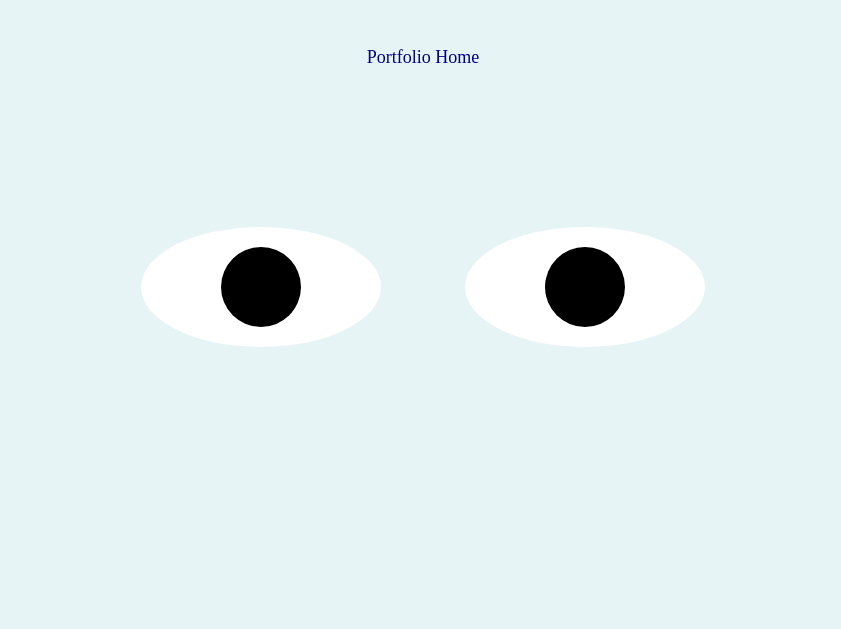
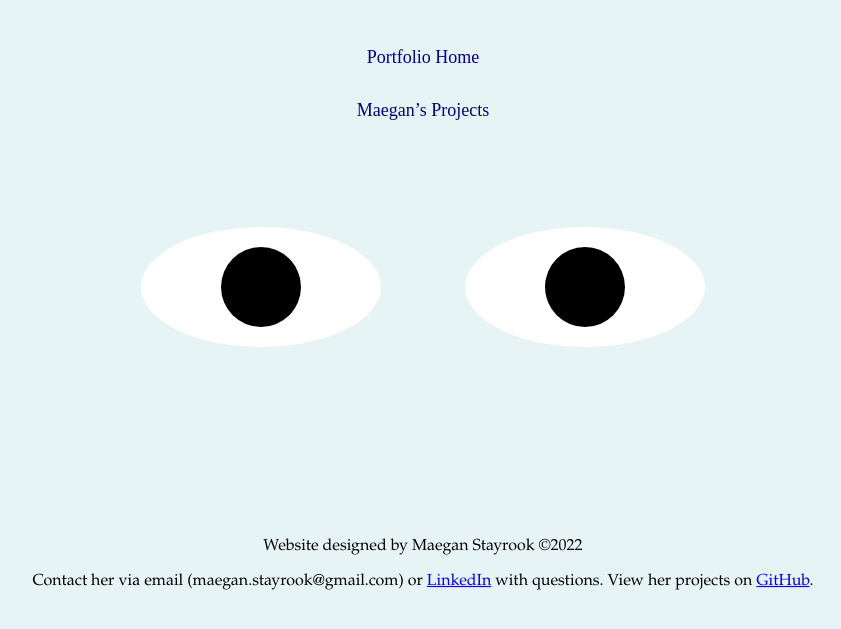
Before and after one commit to mnstayrook/eye-movement-exercise, a plain HTML site: page index.html in a window 1280 px wide. Shown: the part 111-740 px from the top of the page, without its empty margins (217-1058 px from the left). Drawn offline with Linux system fonts and the light colour scheme.

Commit message:
updating styling & info

```diff
--- a/index.html
+++ b/index.html
@@ -1,12 +1,15 @@
-<html>
+<!DOCTYPE html>
+<html lang="en">
     <head>
         <link rel="stylesheet" type="text/css" href="./styles.css">
+        <title>Eye Movement Exercise</title>
     </head>
     <body>
         <div class="centered">
             <h1 class="header1">Eyes</h1>
               <div class="topnavbar">
                 <a class="grid-item" href="https://mnstayrook.github.io">Portfolio Home</a>
+                <a class="grid-item" href="https://mnstayrook.github.io/projects.html">Maegan&#8217;s Projects</a>
               </div>
           </div>
 
@@ -20,4 +23,10 @@
         </div>
         <script src="./eyes.js"></script>
     </body>
+
+    <footer>
+      <p>Website designed by Maegan Stayrook &copy;2022</p>
+      <p>Contact her via email (maegan.stayrook@gmail.com) or <a href="https://www.linkedin.com/in/maeganstayrook">LinkedIn</a> with questions.
+        View her projects on <a href="https://github.com/mnstayrook">GitHub</a>.</p>
+    </footer>
 </html>
--- a/styles.css
+++ b/styles.css
@@ -74,3 +74,7 @@ p {
 font-family: Garamond;
 text-align: center;
 }
+
+footer {
+  padding-top: 30%;
+}
```
Also changed, not shown: 1 other file.
